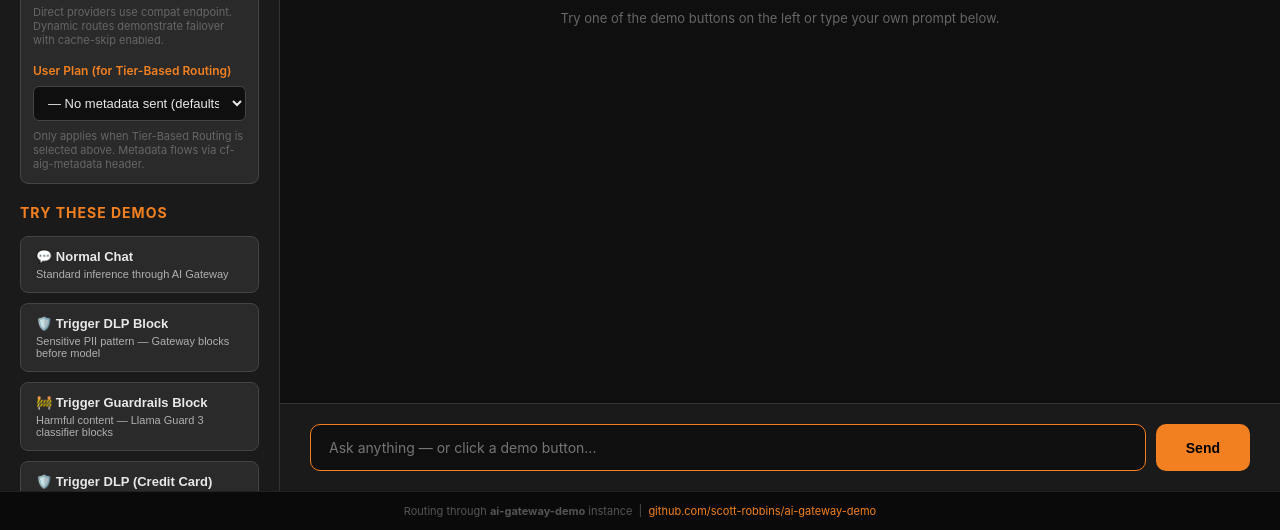
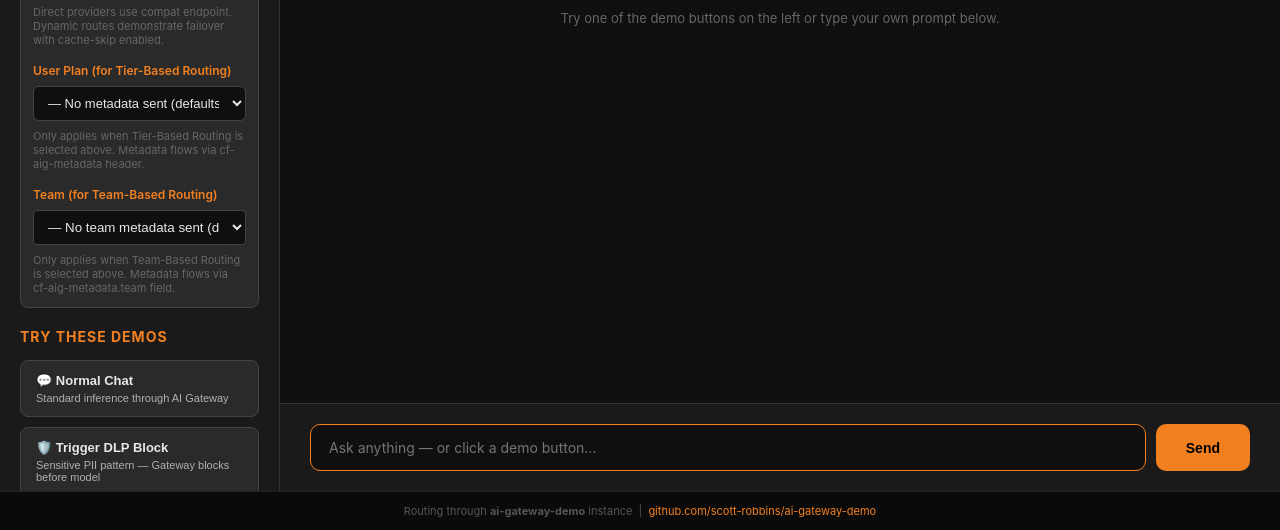
Before and after one commit to scott-robbins/ai-gateway-demo, a website: page public/index.html in a window 1280 px wide. Shown: the part 270-800 px from the top of the page. Drawn offline with Linux system fonts and the light colour scheme.

Commit message:
Add team selector sidebar card for Team-Based Routing UI

```diff
--- a/public/index.html
+++ b/public/index.html
@@ -242,6 +242,14 @@
 			        <option value="internal">Internal → Workers AI Llama 3.1</option>
 			    </select>
 			    <p style="font-size: 11px; color: #666; margin-top: 8px;">Only applies when Tier-Based Routing is selected above. Metadata flows via cf-aig-metadata header.</p>
+				<label for="team-select" style="display: block; font-size: 12px; color: #F38020; margin-top: 16px; margin-bottom: 8px; font-weight: 600;">Team (for Team-Based Routing)</label>
+			<select id="team-select" style="width: 100%; background: #0f0f0f; color: #e8e8e8; border: 1px solid #444; padding: 8px 10px; border-radius: 4px;">
+				<option value="">— No team metadata sent (defaults to Workers AI) —</option>
+				<option value="engineering">Engineering → Anthropic Claude Opus 5</option>
+				<option value="sales">Sales → OpenAI GPT-4o Mini</option>
+				<option value="operations">Operations → Workers AI Llama 3.1</option>
+			</select>
+			<p style="font-size: 11px; color: #666; margin-top: 8px;">Only applies when Team-Based Routing is selected above. Metadata flows via cf-aig-metadata.team field.</p>
 			</div>
 			<h2>Try These Demos</h2>
 			<button class="demo-button" data-prompt="Hello! What can you do?">
```
